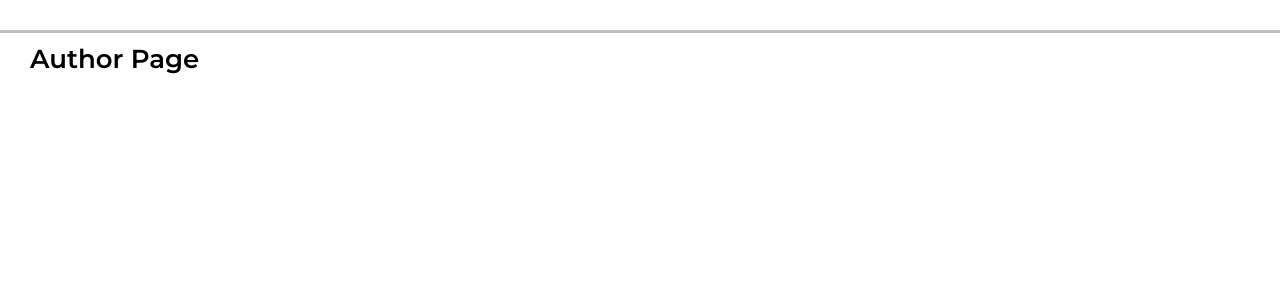
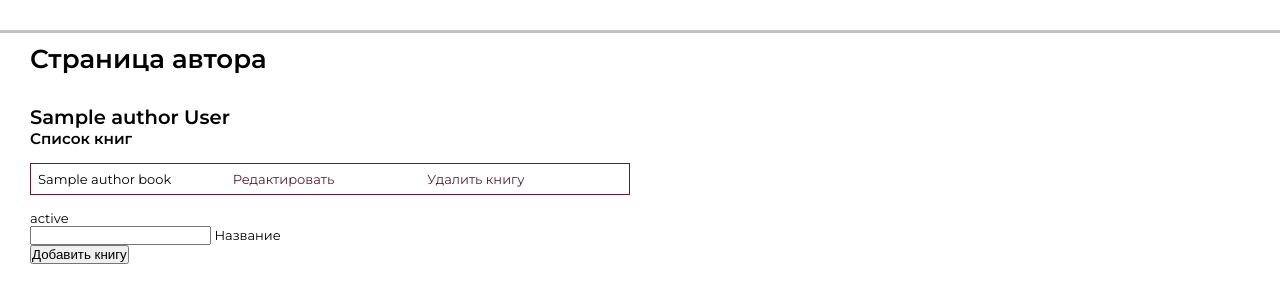
Before and after one commit to ArturHusyan/symfony_books, a Symfony app: template templates/authorPage/authorPage.html.twig in a window 1280 px wide. Shown: the part 59-362 px from the top of the page. Run offline with Twig, Linux system fonts and the light colour scheme; the template is opened without the code that fills it: most values are stand-ins (such as "Sample title", 1, 10 or a date in 2020); some libraries are stand-ins or nearby versions.

Commit message:
route and controller to add books, getallbook

```diff
--- a/public/css/style.css
+++ b/public/css/style.css
@@ -62,7 +62,7 @@ h1 {
 }
 
 .author-item p {
-    flex: 25%;
+    flex: 33%;
 }
 
 .empty-list {
--- a/templates/addAuthorPage/addAuthorPage.html.twig
+++ b/templates/addAuthorPage/addAuthorPage.html.twig
@@ -1,7 +1,7 @@
 {% extends "base.html.twig" %}
 
 {% block main_content %}
-<h1> Add Author Page </h1>
+<h1> Добавление нового автора </h1>
 
 {% if status %}
     <p>{{ status }}</p>
--- a/templates/authorPage/authorPage.html.twig
+++ b/templates/authorPage/authorPage.html.twig
@@ -1,5 +1,41 @@
 {% extends "base.html.twig" %}
 
 {% block main_content %}
-<h1> Author Page </h1>
+<h1> Страница автора </h1>
+
+<h2>
+    {{ author.name }} {{ author.surname}}
+</h2>
+
+<h3>
+    Список книг
+</h3>
+
+{% for book in authorBooks %}
+    <div class="author-item">
+        <p>
+            {{ book.title }}
+        </p>
+        <p>
+            <a class="btn" href="">Редактировать</a>
+        </p>
+        <p>
+            <a class="btn" href="">Удалить книгу</a>
+        </p>
+    </div>
+{% endfor %}
+
+<div>
+    {% if status %}
+        <p>{{ status }}</p>
+    {% endif %}
+    <form action="{{ path('add_book', {'author_id': author.id}) }}" method="post" name="bookAddForm">
+        <input type="text" id="title" name="title" value="" required />
+        <label for="title">Название</label>
+        <br />
+
+        <input type="submit" name="add" value="Добавить книгу" />
+    </form>
+</div>
+
 {% endblock %}
--- a/templates/mainPage/mainPage.html.twig
+++ b/templates/mainPage/mainPage.html.twig
@@ -13,10 +13,7 @@
     {% for author in authorsList %}
         <div class="author-item">
             <p>
-                <a class="btn" href="">{{ author.name }}</a>
-            </p>
-            <p>
-                <a class="btn" href="">{{ author.surname}}</a>
+                <a class="btn" href="{{ path('open_author_page', {'id': author.id}) }}">{{ author.name }} {{ author.surname}}</a>
             </p>
             <p>
                 <a class="btn" href="">Редактировать</a>
```
Also changed, not shown: src/Controller/AuthorController.php (+8 -4 lines), src/Controller/BookController.php (+26 -0 lines).
